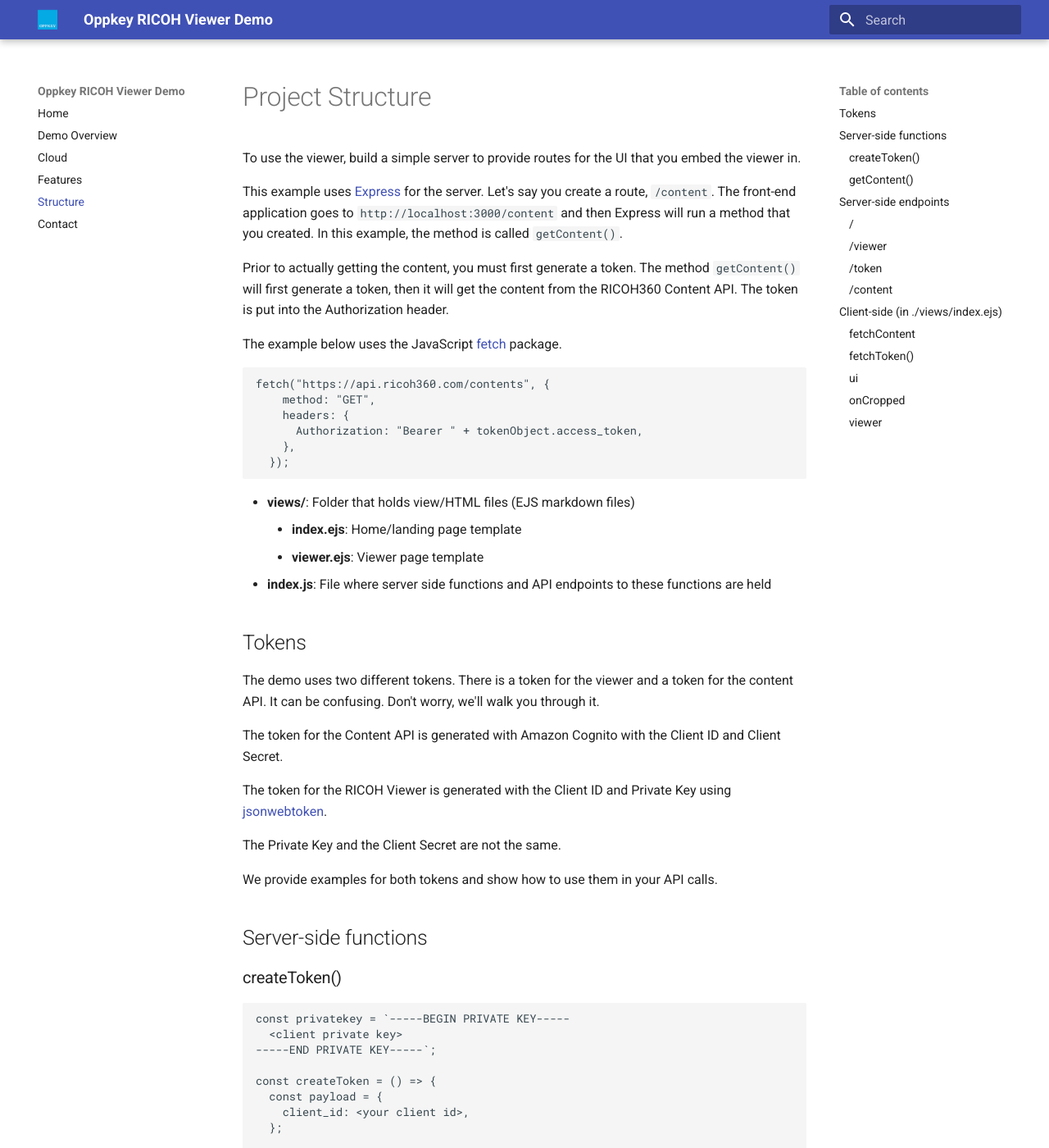
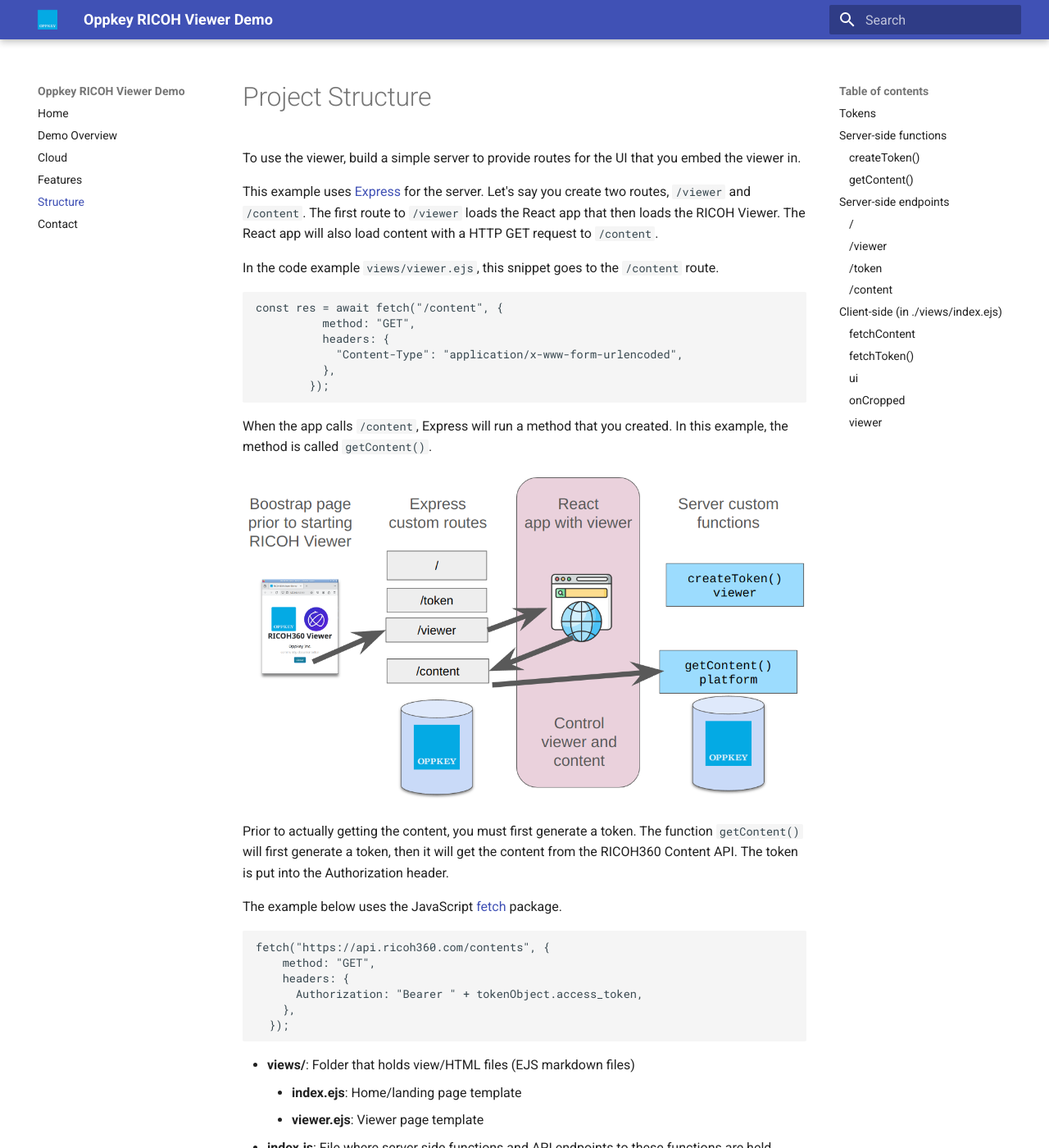
Before and after one commit to theta360developers/ricoh-viewer, an MkDocs documentation site: the page built from docs/structure.md, in a window 1280 px wide and 1400 px high. Shown: the whole window at 82% size. Built offline with MkDocs 1.6.1 and Material for MkDocs 9.7.7, drawn with Linux system fonts in a browser that asks for light colours; some of the changed text lies outside the part shown.

Commit message:
added viewer process diagram

````diff
--- a/docs/structure.md
+++ b/docs/structure.md
@@ -5,13 +5,31 @@
 
 
 This example uses  [Express](https://expressjs.com/) for the server.
-Let's say you create a route, `/content`.  The front-end application
-goes to `http://localhost:3000/content` and then Express will run
+Let's say you create two routes, `/viewer` and `/content`.  The
+first route to `/viewer` loads the React app that then
+loads the RICOH Viewer.  The React app will also load  content with
+a HTTP GET request to  `/content`.
+
+In the code example `views/viewer.ejs`, this snippet goes to the
+`/content` route.
+
+```typescript
+const res = await fetch("/content", {
+          method: "GET",
+          headers: {
+            "Content-Type": "application/x-www-form-urlencoded",
+          },
+        });
+```
+
+When the app calls `/content`, Express will run
 a method that you created. In this example, the method is called
 `getContent()`.
 
+![browser process](images/structure/browser_process.png)
+
 Prior to actually getting the content, you must first generate a token.
-The method `getContent()` will first generate a token, then it will
+The function `getContent()` will first generate a token, then it will
 get the content from the RICOH360 Content API.  The token is put into
 the Authorization header.
 
@@ -370,4 +388,4 @@
 ```
 - Viewer is Ricoh embedded viewer API
 - Viewer is initialized by specific a divId to inject the viewer UI into, an onFetchToken function for authorization and a CubeMapEnabled
-- Viewer is started with a contentID (call fetchContent() function to get contentIDs) and a transform value ie. "enhancement" or "undefined"
+- Viewer is started with a contentID (call `fetchContent()` function to get contentIDs) and a transform value ie. "enhancement" or "undefined"
````
Also changed, not shown: docs/images/structure/browser_process.png (added).
